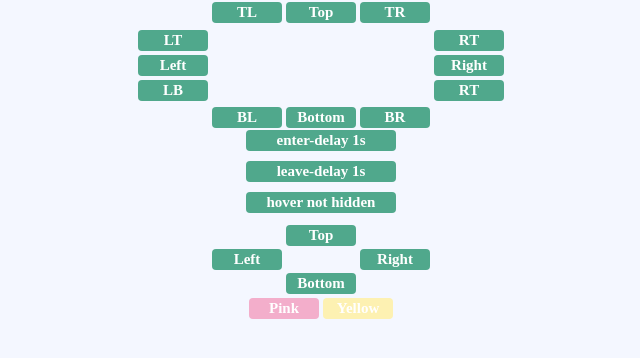
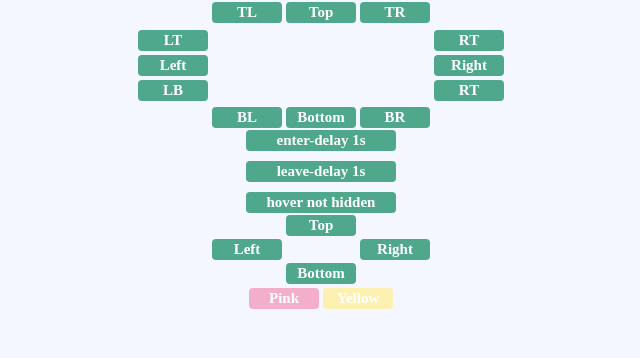
Before and after one commit to heewls/tooltip, a React (Vite) app: page / in a window 1280 px wide. Shown: the top 358 px of the page, without its empty margins (319-959 px from the left). Built offline with nearby package versions, Linux system fonts and the light colour scheme.

Commit message:
container gap & hover delay add

```diff
--- a/src/components/Example/Options/Options.styles.tsx
+++ b/src/components/Example/Options/Options.styles.tsx
@@ -5,6 +5,7 @@ export const Container = styled.div`
     flex-direction: column;
     justify-content: center;
     align-items: center;
+    gap: 10px;
 `;
 export const Content = styled.div`
     background-color: #50a88c;
@@ -16,7 +17,6 @@ export const Content = styled.div`
     border: none;
     font-size: 15px;
     padding: 2px 0;
-    margin-bottom: 10px;
     cursor: pointer;
     transition: 800ms ease all;
 `;
--- a/src/components/Example/Options/Options.tsx
+++ b/src/components/Example/Options/Options.tsx
@@ -11,7 +11,7 @@ export default function Options() {
             <Tooltip direction="top" content={<Prompt />} leaveDelay={1}>
                 <S.Content>leave-delay 1s</S.Content>
             </Tooltip>
-            <Tooltip direction="topRight" content={<Prompt />} hover>
+            <Tooltip direction="topRight" content={<Prompt />} hover enterDelay={0.3} leaveDelay={0.3}>
                 <S.Content>hover not hidden</S.Content>
             </Tooltip>
         </S.Container>
```
